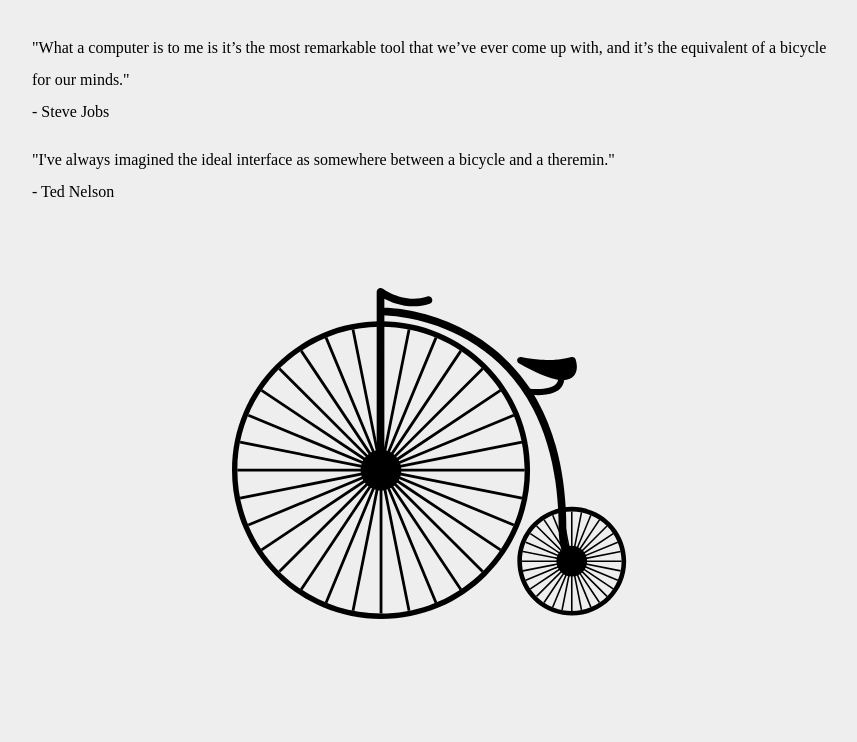
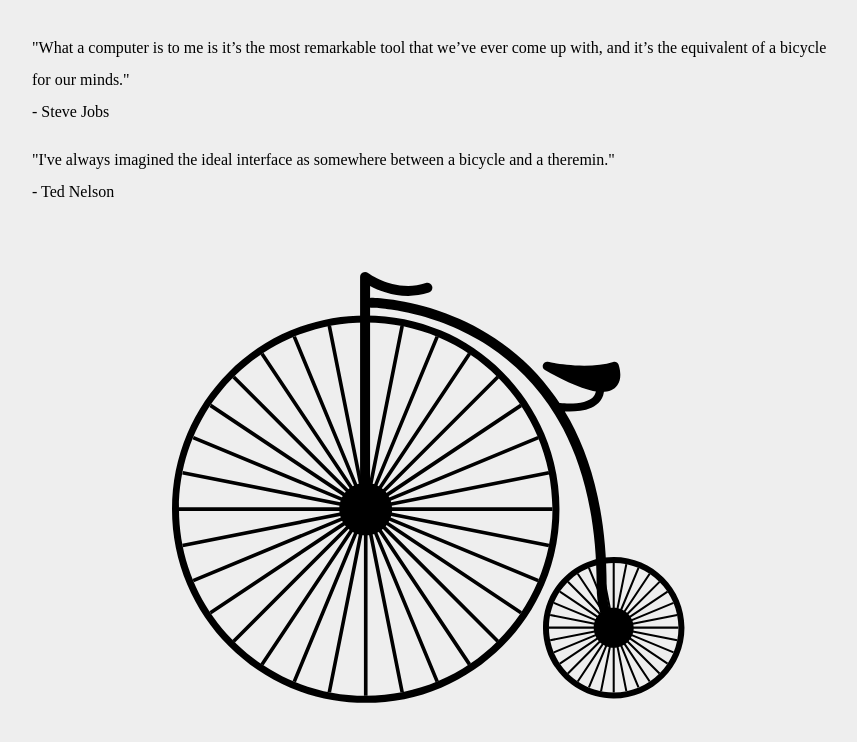
Before and after one commit to nDimensional/bicycle, a plain HTML site: page index.html in a window 1280 px wide. Shown: the whole page, without its empty margins (208-1065 px from the left). Drawn offline with Linux system fonts and the light colour scheme; a web font is replaced by a local one.

Commit message:
update styling

```diff
--- a/styles.css
+++ b/styles.css
@@ -11,6 +11,6 @@ body {
 }
 
 img {
-    margin: 64px 25% 0 25%;
-    width: 50%;
+  display: block;
+  margin: 64px auto 0 auto;
 }
```
